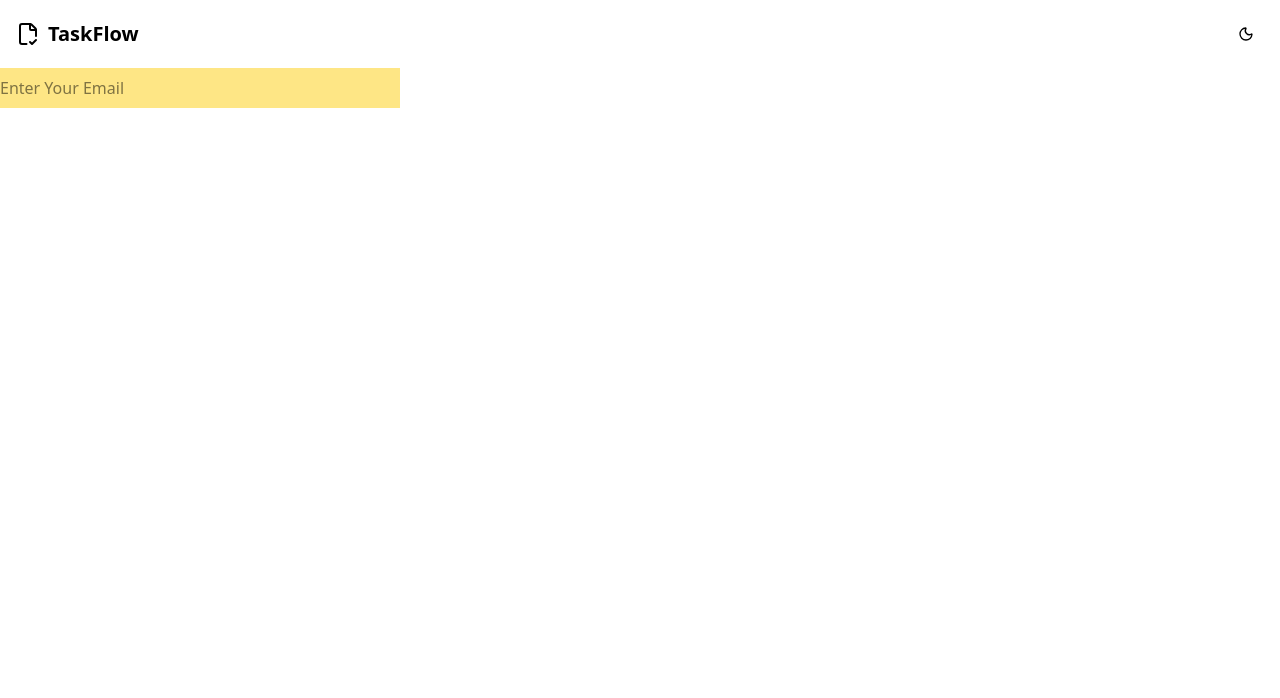
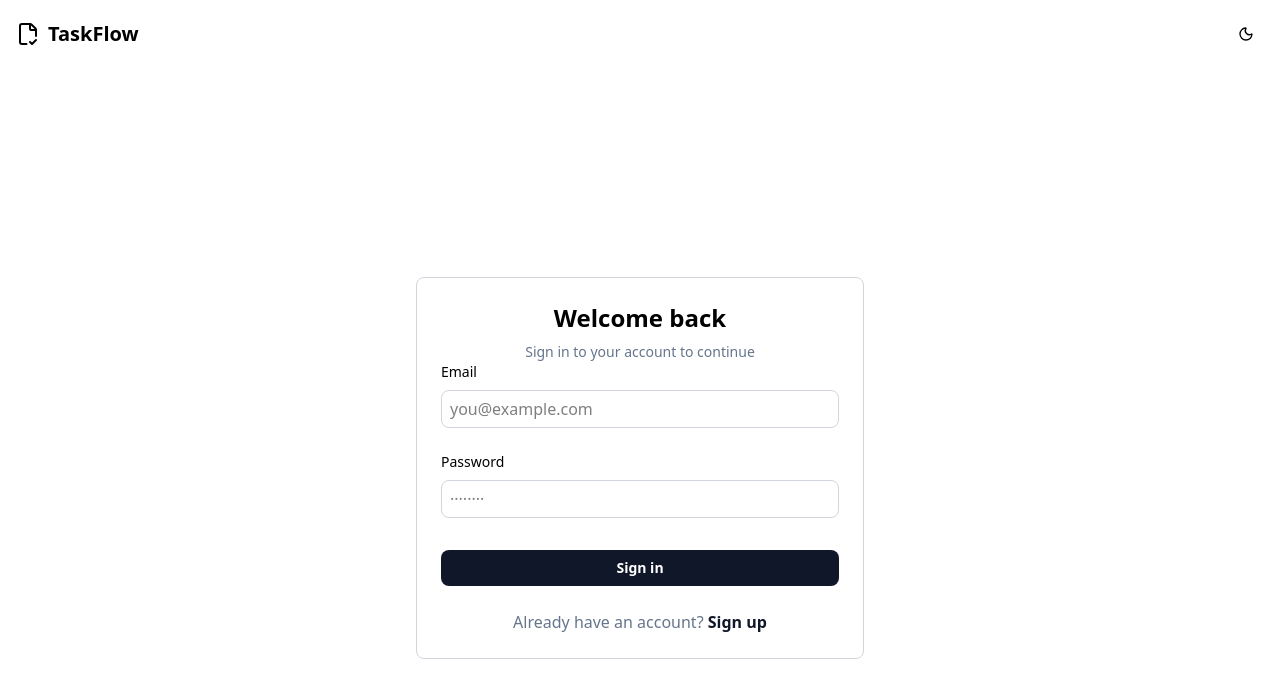
Before and after one commit to NikolozKapanadzee/TaskManagmentApp, a React (Vite) app in the folder client/: page /login in a window 1280 px wide. Shown: the top 698 px of the page. Built offline with nearby package versions, Linux system fonts and the light colour scheme.

Commit message:
feat: created button component && register/login page UI

```diff
--- a/client/src/(pages)/login/Login.tsx
+++ b/client/src/(pages)/login/Login.tsx
@@ -1,12 +1,9 @@
-import Input from "../../components/input/Input";
+import LoginForm from "../../components/login/LoginForm";
 
 export default function Login() {
   return (
-    <div>
-      <Input
-        className="w-100 h-10 bg-amber-200"
-        placeholder="Enter Your Email"
-      />
+    <div className="min-h-screen flex items-center justify-center">
+      <LoginForm />
     </div>
   );
 }
--- a/client/src/(pages)/register/Register.tsx
+++ b/client/src/(pages)/register/Register.tsx
@@ -1,7 +1,12 @@
-export default function Register() {
+import RegisterForm from "../../components/register/RegisterForm";
+
+function Register() {
   return (
-    <div>
-      <h1>Register Page</h1>
-    </div>
+    <>
+      <div className="min-h-screen flex items-center justify-center">
+        <RegisterForm />
+      </div>
+    </>
   );
 }
+export default Register;
--- /dev/null
+++ b/client/src/components/button/Button.tsx
@@ -0,0 +1,19 @@
+import type { ButtonProps } from "../../types/types";
+
+export default function Button({
+  text,
+  className = "",
+  type = "button",
+  onClick,
+  disabled = false,
+}: ButtonProps) {
+  return (
+    <button
+      onClick={disabled ? undefined : onClick}
+      type={type}
+      className={className}
+    >
+      {text}
+    </button>
+  );
+}
--- a/client/src/components/input/Input.tsx
+++ b/client/src/components/input/Input.tsx
@@ -4,16 +4,26 @@ export default function Input({
   type = "text",
   className = "",
   placeholder = "",
+  label,
+  error,
   ...rest
 }: InputProps) {
   return (
     <div className="w-full">
+      {label && (
+        <label className="block text-sm font-medium mb-2 text-black">
+          {label}
+        </label>
+      )}
       <input
         type={type}
-        className={className}
+        className={`${className} ${error ? "border-red-500 focus:ring-red-500" : ""}`}
         placeholder={placeholder}
         {...rest}
       />
+      {error && (
+        <p className="mt-1 text-sm text-red-600 dark:text-red-400">{error}</p>
+      )}
     </div>
   );
 }
--- /dev/null
+++ b/client/src/components/login/LoginForm.tsx
@@ -0,0 +1,46 @@
+import { Link } from "react-router";
+import Button from "../button/Button";
+import Input from "../input/Input";
+
+const LoginForm = () => {
+  return (
+    <form className="w-full max-w-md border border-gray-300 rounded-lg bg-white p-6">
+      <div className="text-center">
+        <h1 className="text-2xl font-bold text-black mb-2">Welcome back</h1>
+        <p className="text-sm text-[hsl(215,16%,47%)]">
+          Sign in to your account to continue
+        </p>
+      </div>
+      <div className="space-y-6 mb-8">
+        <Input
+          label="Email"
+          placeholder="you@example.com"
+          type="email"
+          className="w-full px-2 py-1.5 text-base border border-gray-300 rounded-lg focus:outline-none focus:ring-2 focus:ring-blue-500 focus:border-transparent"
+        />
+
+        <Input
+          label="Password"
+          placeholder="········"
+          type="password"
+          className="w-full px-2 py-1.5 text-base border border-gray-300 rounded-lg focus:outline-none focus:ring-2 focus:ring-blue-500 focus:border-transparent"
+        />
+      </div>
+      <Button
+        text="Sign in"
+        type="submit"
+        className="w-full py-2 font-semibold text-sm bg-[hsl(222,47%,11%)] cursor-pointer rounded-lg text-white hover:bg-[hsl(222,47%,15%)] transition-colors mb-6"
+      />
+      <p className="text-center text-base text-[hsl(215,16%,47%)]">
+        Already have an account?{" "}
+        <Link to="/register">
+          <span className="text-[hsl(222,47%,11%)] font-semibold cursor-pointer hover:underline">
+            Sign up
+          </span>
+        </Link>
+      </p>
+    </form>
+  );
+};
+
+export default LoginForm;
--- /dev/null
+++ b/client/src/components/register/RegisterForm.tsx
@@ -0,0 +1,48 @@
+import { Link } from "react-router";
+import Button from "../button/Button";
+import Input from "../input/Input";
+
+const RegisterForm = () => {
+  return (
+    <form className="w-full max-w-md border border-gray-300 rounded-lg bg-white p-6">
+      <div className="text-center">
+        <h1 className="text-2xl font-bold text-black mb-2">
+          Create an account
+        </h1>
+        <p className="text-sm text-[hsl(215,16%,47%)]">
+          Get started with TaskFlow today
+        </p>
+      </div>
+      <div className="space-y-6 mb-8">
+        <Input
+          label="Email"
+          placeholder="you@example.com"
+          type="email"
+          className="w-full px-2 py-1.5 text-base border border-gray-300 rounded-lg focus:outline-none focus:ring-2 focus:ring-blue-500 focus:border-transparent"
+        />
+
+        <Input
+          label="Password"
+          placeholder="········"
+          type="password"
+          className="w-full px-2 py-1.5 text-base border border-gray-300 rounded-lg focus:outline-none focus:ring-2 focus:ring-blue-500 focus:border-transparent"
+        />
+      </div>
+      <Button
+        text="Create account"
+        type="submit"
+        className="w-full py-2 font-semibold text-sm bg-[hsl(222,47%,11%)] cursor-pointer rounded-lg text-white hover:bg-[hsl(222,47%,15%)] transition-colors mb-6"
+      />
+      <p className="text-center text-base text-[hsl(215,16%,47%)]">
+        Already have an account?{" "}
+        <Link to="/login">
+          <span className="text-[hsl(222,47%,11%)] font-semibold cursor-pointer hover:underline">
+            Sign in
+          </span>
+        </Link>
+      </p>
+    </form>
+  );
+};
+
+export default RegisterForm;
--- a/client/src/types/types.ts
+++ b/client/src/types/types.ts
@@ -2,8 +2,17 @@ export interface InputProps {
   type?: string;
   className?: string;
   placeholder?: string;
+  label?: string;
+  error?: string;
 }
 export interface IconProps {
   size?: number;
   className?: string;
 }
+export interface ButtonProps {
+  text: string;
+  className?: string;
+  type?: "button" | "submit" | "reset";
+  onClick?: () => void;
+  disabled?: boolean;
+}
```
